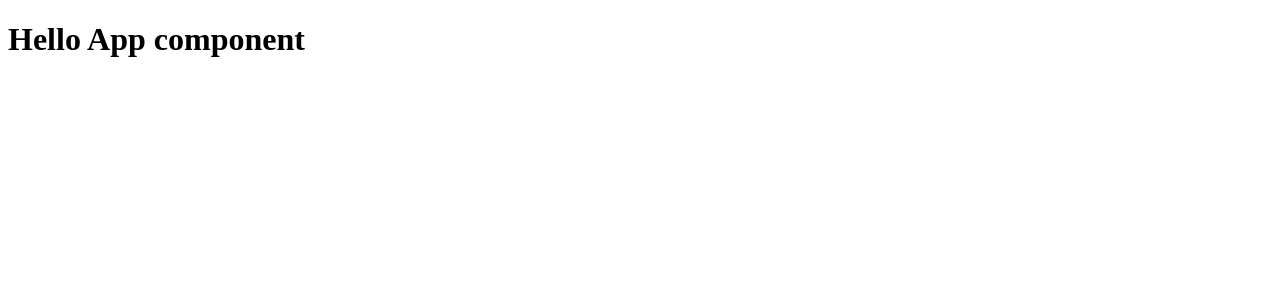
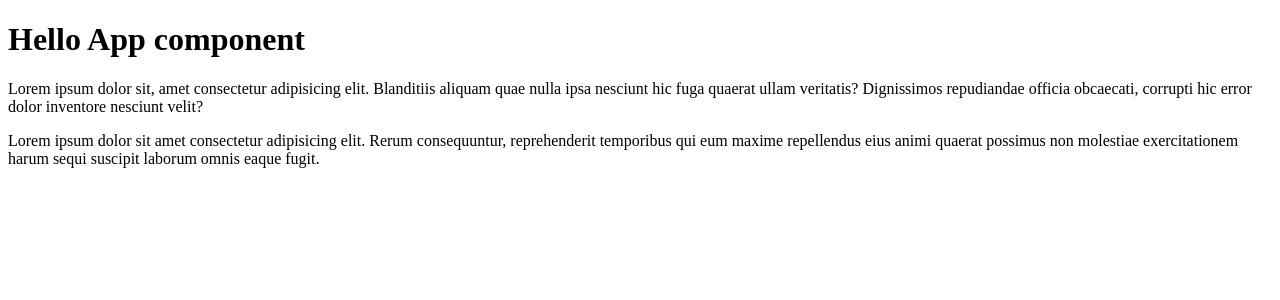
Before and after one commit to DaniaShulga/react-29-11, a React (Create React App) app: page / in a window 1280 px wide. Shown: the top 300 px of the page. Built offline with nearby package versions, Linux system fonts and the light colour scheme.

Commit message:
add React.Fragment

```diff
--- a/src/index.tsx
+++ b/src/index.tsx
@@ -1,8 +1,36 @@
 import React from 'react'
 import ReactDOM from 'react-dom/client'
 
+const Title = () => {
+    return <h1>Hello App component</h1>
+}
+
+const Content = () => {
+    return (
+        <React.Fragment>
+            <p>
+                Lorem ipsum dolor sit, amet consectetur adipisicing elit.
+                Blanditiis aliquam quae nulla ipsa nesciunt hic fuga quaerat
+                ullam veritatis? Dignissimos repudiandae officia obcaecati,
+                corrupti hic error dolor inventore nesciunt velit?
+            </p>
+            <p>
+                Lorem ipsum dolor sit amet consectetur adipisicing elit. Rerum
+                consequuntur, reprehenderit temporibus qui eum maxime
+                repellendus eius animi quaerat possimus non molestiae
+                exercitationem harum sequi suscipit laborum omnis eaque fugit.
+            </p>
+        </React.Fragment>
+    )
+}
+
 const App = () => {
-    return <h1>Hello App component</h1>
+    return (
+        <>
+            <Title />
+            <Content />
+        </>
+    )
 }
 
 const root = ReactDOM.createRoot(document.getElementById('root') as HTMLElement)
```
